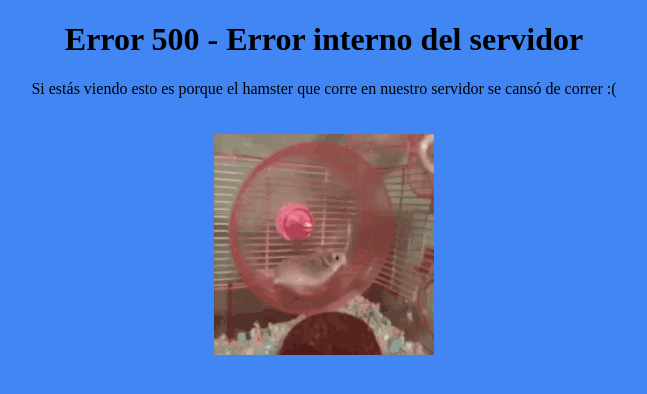
After one commit to LMOlivera/PuntaGuia, a Flask app: template app/templates/500.html in a window 1280 px wide. The commit adds this page. Shown: the top 394 px of the page, without its empty margins (316-963 px from the left). Run offline with Flask 2, Linux system fonts and the light colour scheme; the template is opened without the code that fills it, so the values that code supplies are empty.

Commit message:
Corrección en redirecciones
Mejorado redireccionado: Ahora cuando un usuario de un tipo intente acceder a una URL que pertenezca a otro tipo de usuario será redireccionado a "/principal".

También se han agregado redirecciones para los errores 404 y 500.

```diff
--- a/app/routes.py
+++ b/app/routes.py
@@ -76,9 +76,11 @@ def index():
 
 @app.route("/principal/categoria")
 def categoria():
-    if not session.get('logueado'):
+    if (not session.get('logueado')):
         session.clear()
         return redirect('/')
+    elif (not session['tipo']=='turista'):
+        return redirect('/principal')
     else:
         try:
             categoria = request.args.to_dict()
@@ -121,9 +123,11 @@ def modificarUsuario():
 
 @app.route('/principal/agregar_lugar', methods=['GET','POST'])
 def agregar_lugar():
-    if not session.get('logueado'):
+    if (not session.get('logueado')):
         session.clear()
         return redirect('/')
+    elif (not session['tipo']=='empresa'):
+        return redirect('/principal')
     else:
         form=Lugar()
         SqlSelect = clsSqlSelect.SqlSelect()
@@ -159,9 +163,11 @@ def agregar_lugar():
 
 @app.route('/principal/eliminar_lugar', methods=['GET','POST'])
 def eliminar_lugar():
-    if not session.get('logueado'):
+    if (not session.get('logueado')):
         session.clear()
         return redirect('/')
+    elif (not session['tipo']=='empresa'):
+        return redirect('/principal')
     else:
         try:
             lugar = request.args.to_dict()
@@ -182,9 +188,11 @@ def eliminar_lugar():
 
 @app.route('/principal/modificar_lugar', methods=['GET','POST'])
 def modificar_lugar():
-    if not session.get('logueado'):
+    if (not session.get('logueado')):
         session.clear()
         return redirect('/')
+    elif (not session['tipo']=='empresa'):
+        return redirect('/principal')
     else:
         try:
             nom = request.args.to_dict()
@@ -223,3 +231,11 @@ def logout():
         print("Logout")
     session.clear()
     return redirect('/')
+
+@app.errorhandler(404)
+def pagina_no_encontrada(e):
+    return render_template('404.html'), 404
+
+@app.errorhandler(500)
+def error_interno(e):
+    return render_template('500.html'), 500
--- a/app/static/css/style.css
+++ b/app/static/css/style.css
@@ -1,6 +1,8 @@
 /*CSS separado en partes para meter las interfaces rápido,
 hay que unirlo refactorizado. Tener todo separado afecta la
 performance de la aplicación.*/
+@import "404.css";
+@import "500.css";
 @import "agregar_lugar.css";
 @import "bienvenido.css";
 @import "categoria.css";
--- /dev/null
+++ b/app/templates/500.html
@@ -0,0 +1,10 @@
+{% extends "base.html" %}
+
+{% block content %}
+<center>
+    <h1>Error 500 - Error interno del servidor</h1>
+    Si estás viendo esto es porque el hamster que corre en nuestro servidor se cansó de correr :(
+    <br/><br/><br/>
+    <img src="{{ url_for('static',filename='hamster500.gif') }}"/>
+</center>
+{% endblock %}
```
Also changed, not shown: app/templates/404.html (added, +10 -0 lines), app/static/css/404.css (added), app/static/css/500.css (added), app/static/hamster500.gif (added).
